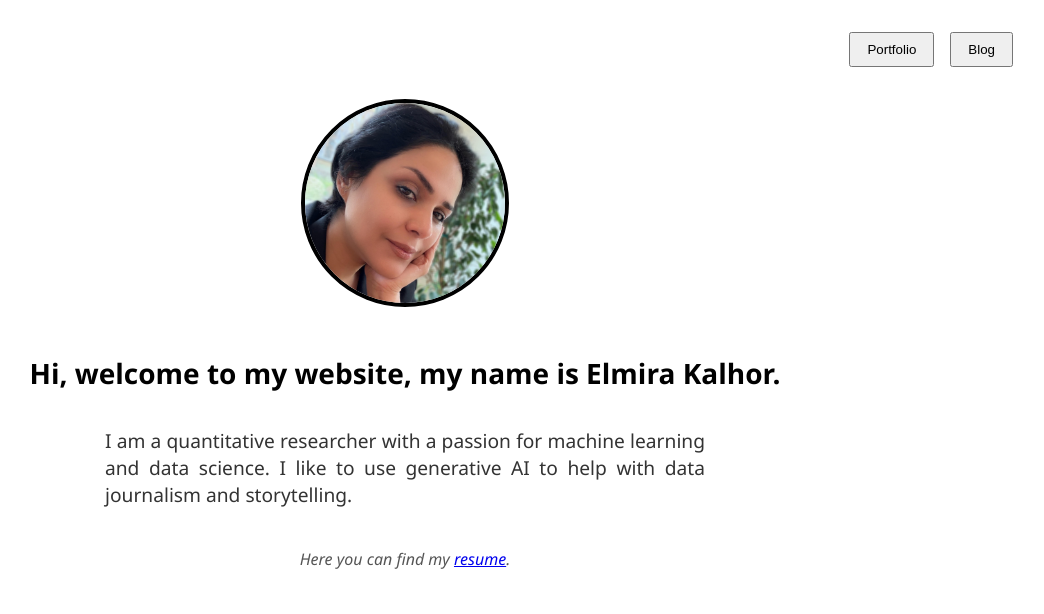
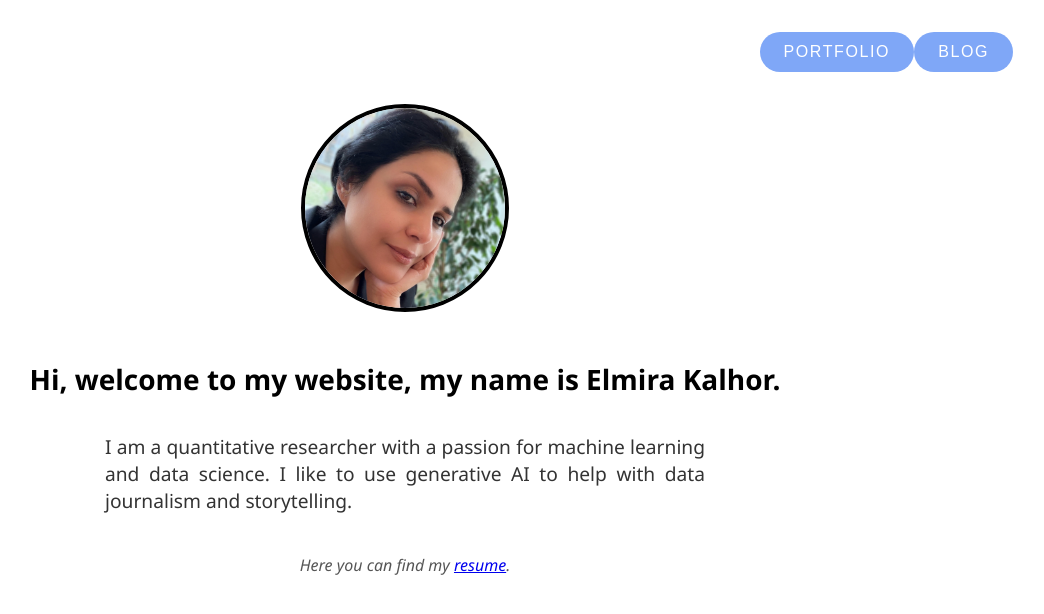
Before and after one commit to ekalhor/elmira-site-new, a Next.js app: page / in a window 1280 px wide. Shown: the top 614 px of the page, without its empty margins (235-1279 px from the left). Built offline with nearby package versions, Linux system fonts and the light colour scheme.

Commit message:
change button style

```diff
--- a/src/app/page.js
+++ b/src/app/page.js
@@ -9,10 +9,10 @@ export default function HomePage() {
       {/* Top Right Navigation Buttons */}
       <header style={{ textAlign: 'right', marginBottom: '2rem' }}>
         <Link href="/portfolio">
-          <button style={{ marginRight: '1rem', padding: '0.5rem 1rem' }}>Portfolio</button>
+          <button className="button">Portfolio</button>
         </Link>
         <Link href="/blog">
-          <button style={{ padding: '0.5rem 1rem' }}>Blog</button>
+          <button className="button">Blog</button>
         </Link>
       </header>
 
```
